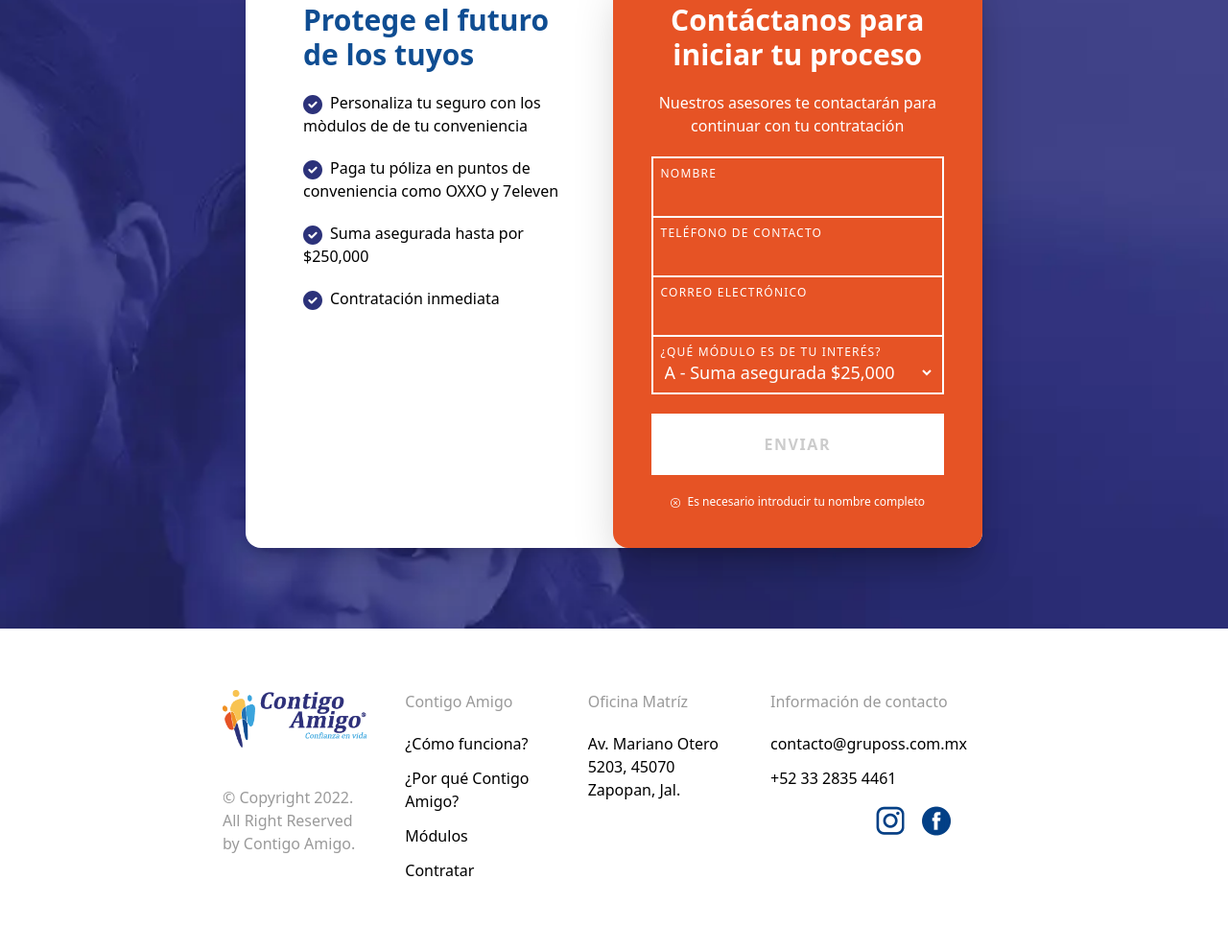
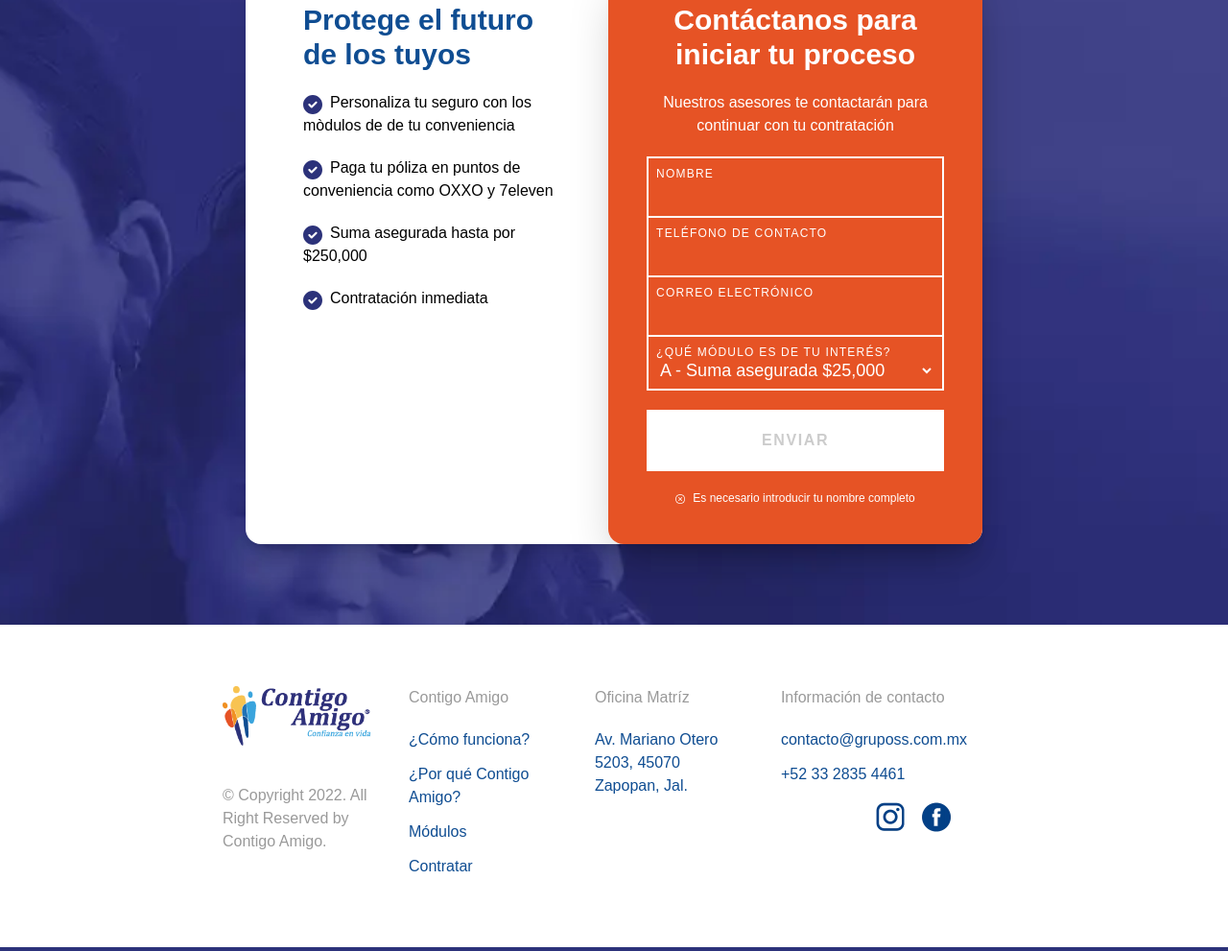
Before and after one commit to gutaico/contigoamigo-web, a plain HTML site: page src/index.html in a window 1280 px wide. Shown: the part 5103-6094 px from the top of the page at 96% size. Drawn offline with nearby package versions, Linux system fonts and the light colour scheme; a web font is replaced by a local one.

Commit message:
Actualizadas redirecciones footer y tipografia

```diff
--- a/src/index.html
+++ b/src/index.html
@@ -7,6 +7,7 @@
     <title>Contigo Amigo® - Seguro de vida</title>
     <link href="dist/output.css" rel="stylesheet">
     <link rel="icon" type="image/png" href="icons/favicon.png">
+    <link rel="stylesheet" href="https://use.typekit.net/hto7wkw.css">
     <script src="https://unpkg.com/vue@3/dist/vue.global.prod.js"></script>
     <meta name="description" content="Un seguro de vida para todos. De fácil contratación, accesible y requisitos mínimos. Desde $150mxn anuales, suma asegurada de $25,000mxn">
     <!-- Meta Pixel Code -->
@@ -98,7 +99,7 @@
     <section id="pasos"  class="bg-white">
         <div class="grid grid-cols-[0.5fr_3fr] sm:grid-cols-[3fr_0.5fr_3fr] grid-rows-[auto_auto_auto_auto_auto_auto] gap-y-16 gap-x-5 py-10 px-7 sm:container sm:mx-auto sm:max-w-screen-lg">
             <div class="row-start-1 col-start-1 row-end-1 col-end-3 sm:col-end-2 sm:text-right">
-                <div class="text-5xl text-deep-blue font-bold py-5">¿Cómo funciona?<BR><span class="text-[#F09022]">Es muy fácil.</span></div>
+                <div id="funcionamiento-section" class="text-5xl text-deep-blue font-bold py-5">¿Cómo funciona?<BR><span class="text-[#F09022]">Es muy fácil.</span></div>
             </div>
             <div class="row-start-2 col-start-2 row-end-2 col-end-2 sm:row-start-1 sm:row-end-1 sm:col-start-3 sm:col-end-3">
                 <div class="pb-3 text-2xl text-deep-blue font-bold sm:mt-3">Elige el módulo de tu conveniencia</div>
@@ -218,7 +219,7 @@
             </div>
         </div>
     </section>
-    <section class="bg-cover bg-center bg-[url(../fondos/contigoamigo_banner_mobile.jpg)] pt-10 sm:pt-20 sm:pb-8">
+    <section id="argumentos-venta" class="bg-cover bg-center bg-[url(../fondos/contigoamigo_banner_mobile.jpg)] pt-10 sm:pt-20 sm:pb-8">
         <div class="sm:container sm:max-w-screen-xl pb-28 sm:mx-auto">
             <h3 class="text-4xl text-white font-extrabold mx-10 text-center"><span class="font-light">¿Por qué deberías contratar</span> Contigo Amigo?</h3>
             <div class="flex flex-col px-10 sm:flex-row sm:flex-wrap sm:justify-center sm:items-center">
@@ -258,7 +259,7 @@
         </div>
 
     </section>
-    <section class="bg-white">
+    <section id="modulos-section" class="bg-white">
         <h3 class="text-4xl text-blue-amigo-200 font-extrabold text-center p-10 pt-20"><span class="font-light">Protégete con un plan </span>a tu medida.</h3>
         <div class="sm:flex sm:container sm:flex-col xl:flex xl:flex-row xl:container xl:justify-center sm:mx-auto">
             <a href="#cta" @click="this.selected_option = 'Módulo A'" class="w-full h-auto bg-orange-amigo-200 flex flex-col sm:max-xl:flex-row sm:max-xl:items-center text-white text-center xl:w-1/6 xl:rounded-[25px] xl:mr-5 sm:max-xl:rounded-[25px] sm:max-xl:mb-5 transition-all hover:bg-opacity-80 sm:hover:scale-110 hover:cursor-pointer sm:hover:drop-shadow-2xl">
@@ -374,7 +375,7 @@
 
     <footer class="w-full bg-white">
     <div
-      class="bg-white p-10 pt-16 text-center text-2xl font-medium text-ss-azul flex flex-col-reverse sm:flex-row sm:text-xs sm:text-left sm:container sm:max-w-4xl mx-auto md:text-base">
+      class="bg-white p-10 pt-16 text-center text-2xl font-medium text-blue-amigo-200 flex flex-col-reverse sm:flex-row sm:text-xs sm:text-left sm:container sm:max-w-4xl mx-auto md:text-base">
     <div class="mt-10 sm:pr-10 sm:mt-0 sm:basis-1/4">
       <img alt="Contigo Amigo" class="w-1/2 mx-auto md:w-full" src="contigoamigo_color.webp" />
       <p class="text-black/40 mt-10">© Copyright 2022. All Right Reserved by Contigo Amigo.</p>
@@ -382,10 +383,10 @@
 
     <div class="mb-5 mt-14 sm:mt-0 sm:pr-10 sm:basis-1/4">
       <h4 class="text-black/40 mb-5">Contigo Amigo</h4>
-      <a href="https://serviciosseguros.com.mx/seguros-agropecuarios"><p class="mb-3">¿Cómo funciona?</p></a>
-      <a href="https://serviciosseguros.com.mx/seguros-para-danos"><p class="mb-3">¿Por qué Contigo Amigo?</p></a>
-      <a href="https://serviciosseguros.com.mx/seguros-para-personas"><p class="mb-3">Módulos</p></a>
-      <a href="https://serviciosseguros.com.mx/seguros-para-autos"><p class="mb-3">Contratar</p></a>
+      <a href="#funcionamiento-section"><p class="mb-3">¿Cómo funciona?</p></a>
+      <a href="#argumentos-venta"><p class="mb-3">¿Por qué Contigo Amigo?</p></a>
+      <a href="#modulos-section"><p class="mb-3">Módulos</p></a>
+      <a href="#cta"><p class="mb-3">Contratar</p></a>
     </div>
 
     <div class="mt-14 sm:mt-0 sm:pr-10 sm:basis-1/4">
--- a/src/input.css
+++ b/src/input.css
@@ -1,3 +1,7 @@
 @tailwind base;
 @tailwind components;
 @tailwind utilities;
+
+body{
+    font-family: raleway, sans-serif;
+}
```
Also changed, not shown: src/dist/output.css.
